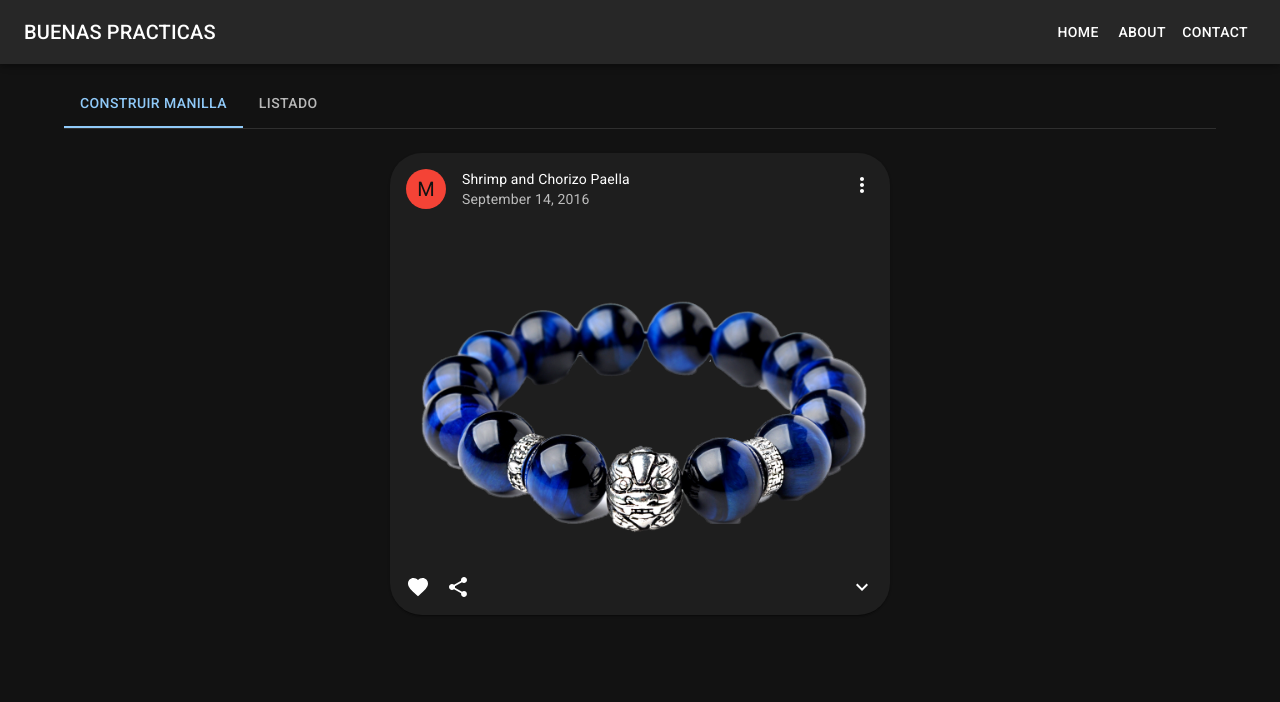
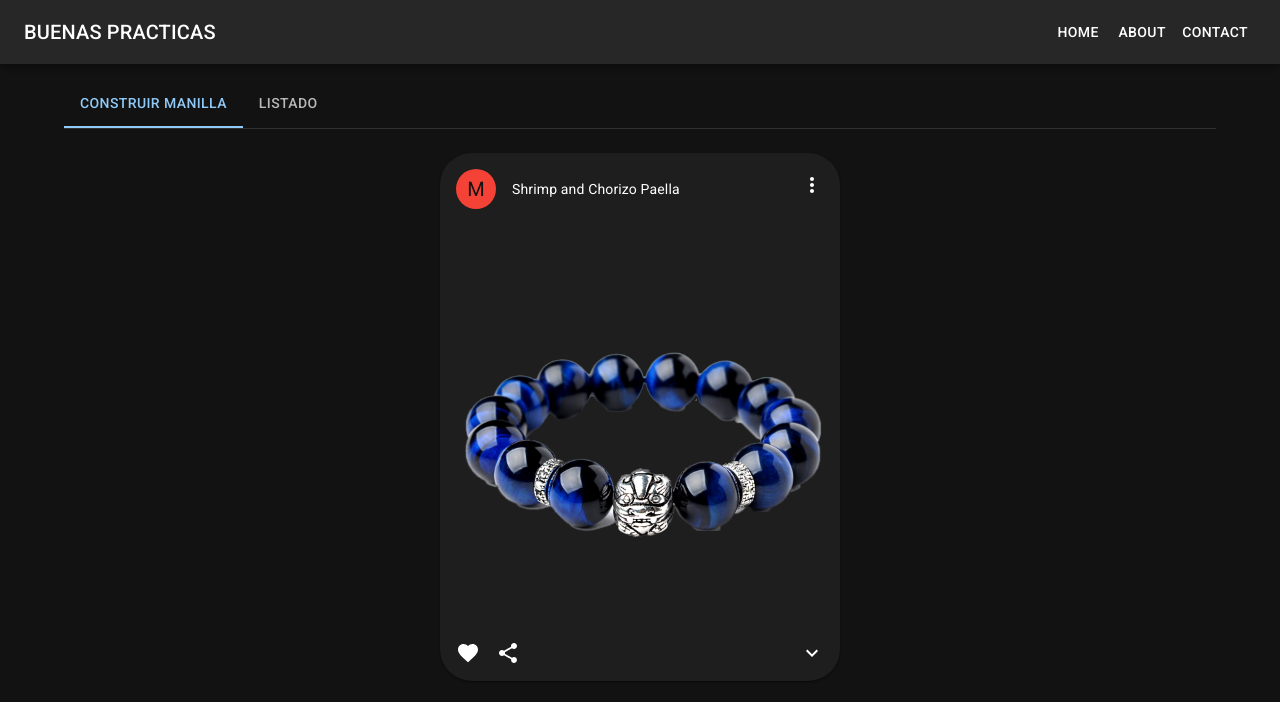
Before and after one commit to lortiz24/buenas-practicas-corte-3, a React (Vite) app: page / in a window 1280 px wide. Shown: the top 702 px of the page. Built offline with nearby package versions, Linux system fonts and the light colour scheme.

Commit message:
Se crea listado de manillas

```diff
--- a/src/components/card-manilla/CardManilla.tsx
+++ b/src/components/card-manilla/CardManilla.tsx
@@ -1,6 +1,6 @@
 
 import { Card, CardMedia, CardHeader, Avatar, CardActions, Collapse, CardContent, Typography } from '@mui/material'
-import Manilla from '../../assets/manilla-1.png'
+import ManillaImage from '../../assets/manilla-1.png'
 import { red } from '@mui/material/colors';
 import MoreVertIcon from '@mui/icons-material/MoreVert';
 import FavoriteIcon from '@mui/icons-material/Favorite';
@@ -12,6 +12,7 @@ import ExpandMoreIcon from '@mui/icons-material/ExpandMore';
 import { FormSelectManilla } from '../form-select-manilla/FormSelectManilla';
 import { useGet } from '../../hooks/useGet';
 import { dijeService } from '../../firebase/dije/Dije.service';
+import { Manilla } from '../../interface/manilla.interface';
 
 
 
@@ -32,7 +33,11 @@ const ExpandMore = styled((props: ExpandMoreProps) => {
 
 
 
-export const CardManilla = () => {
+interface Props {
+    manilla?: Manilla
+}
+
+export const CardManilla = ({ manilla }: Props) => {
     const [expanded, setExpanded] = useState(false);
 
 
@@ -47,9 +52,8 @@ export const CardManilla = () => {
         <Card
             sx={{
                 width: {
-                    xs: '100%', sm: 400, lg: 500
+                    xs: '100%', sm: 400, lg: 400
                 },
-                height:'auto',
                 borderRadius: '2rem'
             }}>
             <CardHeader
@@ -63,12 +67,21 @@ export const CardManilla = () => {
                         <MoreVertIcon />
                     </IconButton>
                 }
-                title="Shrimp and Chorizo Paella"
-                subheader="September 14, 2016"
+                title={manilla?.name ?? "Shrimp and Chorizo Paella"}
+            // subheader="September 14, 2016"
             />
             <CardMedia
+                sx={{
+                    width: {
+                        xs: '100%'
+                    },
+                    height: {
+                        xs: '100%', sm: 400, lg: 400
+                    },
+                    objectFit: 'contain',
+                }}
                 component="img"
-                image={Manilla}
+                image={manilla?.img ?? ManillaImage}
                 alt="Paella dish"
             />
             <CardActions disableSpacing>
--- a/src/components/listado-manillas/ManillaList.tsx
+++ b/src/components/listado-manillas/ManillaList.tsx
@@ -1,14 +1,39 @@
 import { manillaService } from "../../firebase/manilla/Manilla.service"
 import { useGet } from "../../hooks/useGet"
-import { Box } from '@mui/material';
+import { Box, Grid } from '@mui/material';
+import { CardManilla } from "../card-manilla/CardManilla";
 export const ManillaList = () => {
 
     const { data, error, isLoading } = useGet(manillaService)
     return (
-        <Box>
-            {data.map(manilla => (
-                <>{manilla.name}</>
-            ))}
-        </Box>
+        <>
+
+            {/* <Box
+                sx={{
+                    marginTop: '2rem',
+                    display: 'flex',
+                    justifyContent: 'center',
+                    flexWrap: 'wrap',
+                    gap: '2rem'
+                }}
+            >
+                {data.map(manilla => (
+                    <CardManilla manilla={manilla} />
+                ))}
+            </Box> */}
+
+            <Grid
+                container
+                display={'flex'}
+                justifyContent={'center'}
+                gap={2}
+            >
+                {data.map(manilla => (
+                    <Grid item>
+                        <CardManilla manilla={manilla} />
+                    </Grid>
+                ))}
+            </Grid>
+        </>
     )
 }
```
